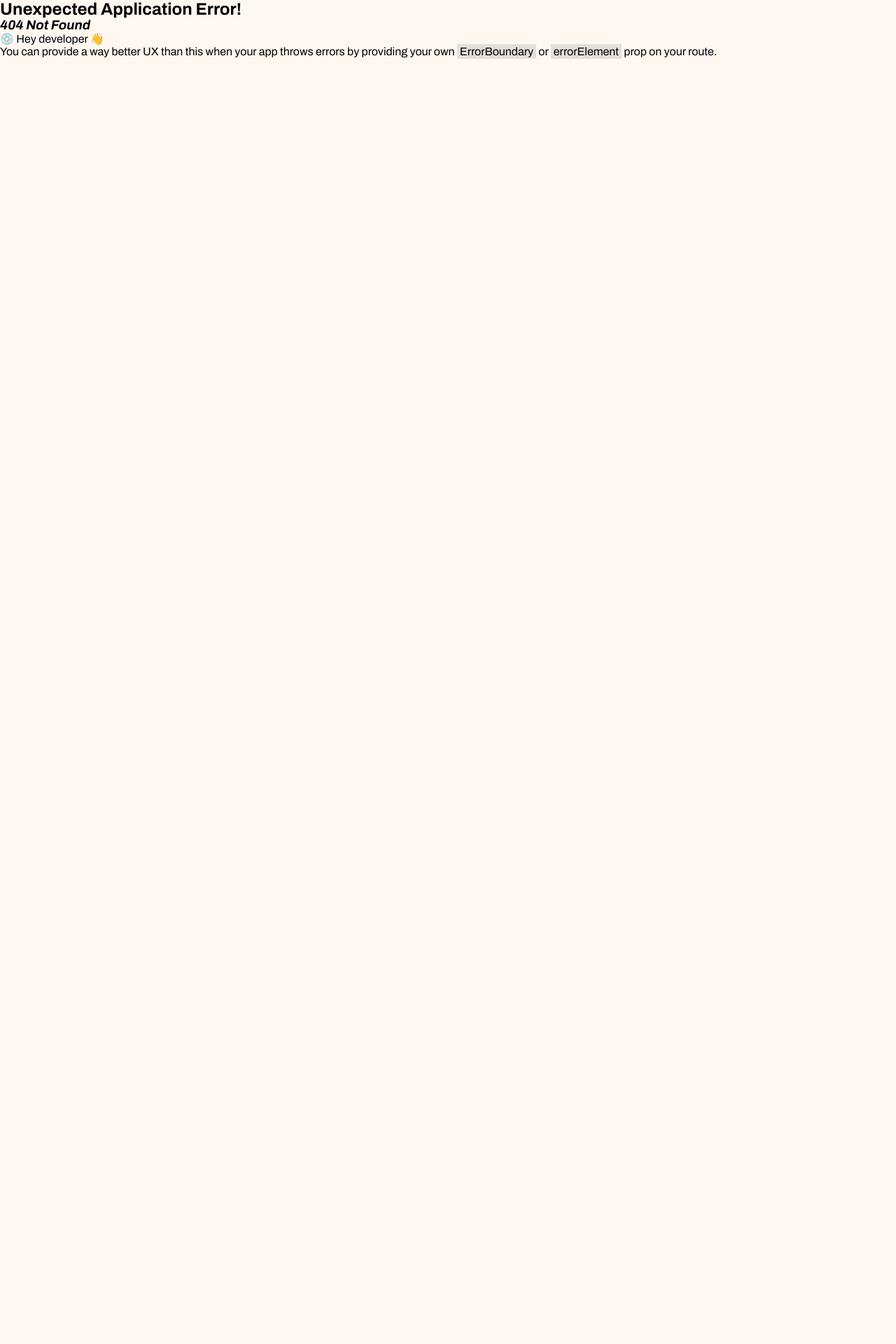
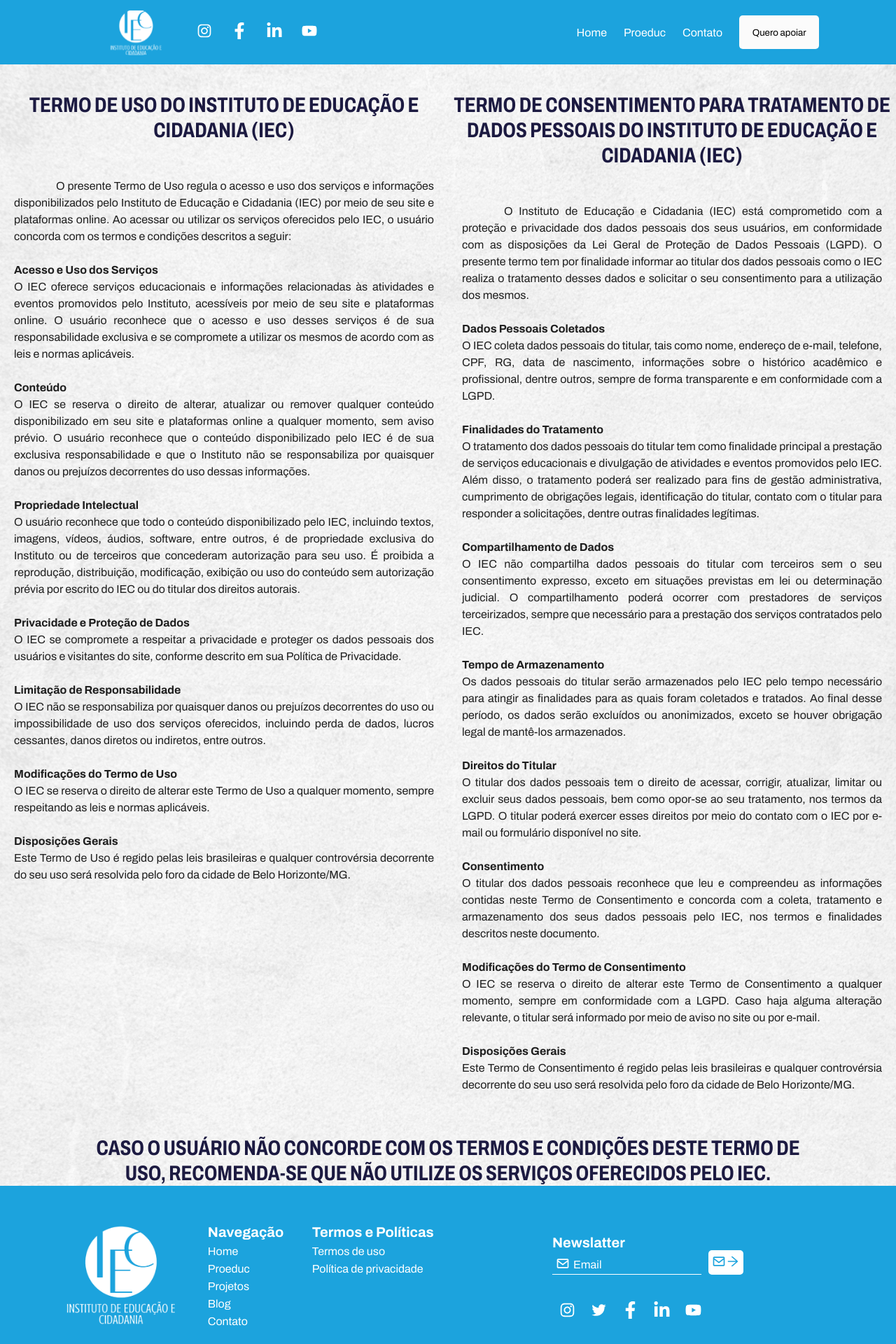
Before and after one commit to marcos-px/iec-brasil, a React (Vite) app: page /termosdeuso in a window 1280 px wide. Before the commit this address had no page. Shown: the top 1920 px of the page at 70% size. Before the commit the page ends 800 px from the top, so only its background shows below. Built offline with nearby package versions, Linux system fonts and the light colour scheme.

Commit message:
initial "termos de uso"

```diff
--- a/src/components/Footer/index.tsx
+++ b/src/components/Footer/index.tsx
@@ -44,7 +44,7 @@
             <h3>Termos e Políticas</h3>
             <ul>
               <li>
-                <Link to={""}>Termos de uso</Link>
+                <Link target={"_blank"} to={"/termosdeuso"}>Termos de uso</Link>
               </li>
               <li>
                 <Link to={""}>Política de privacidade</Link>
--- /dev/null
+++ b/src/pages/terms/style.ts
@@ -0,0 +1,45 @@
+import styled from "styled-components";
+import bg2 from '../../assets/hero-bottom.png';
+
+export const TermoDeUso = styled.section`
+margin-top:-5px;
+height: 100%;
+background-image: url(${bg2});
+background-size: contain;
+
+
+h2{
+  margin: 0 auto;
+  font-family: 'Archivo-Condensed';
+  font-style: normal;
+  font-weight: 700;
+  font-size: 30px;
+  line-height: 120%;
+  text-align: center;
+  text-transform: uppercase;
+  color: var(--hover);
+  padding-top: 40px;
+  max-width: 1064px;
+}
+
+.content{
+  display:flex;
+  margin-top: 5px;
+
+
+  p{
+    max-width: 630px;
+    color: var(--heavy);
+    line-height: 150%;
+    padding-top:30px;
+    margin:20px;
+    text-indent: 10%;
+    text-align:justify;
+
+    }
+  }
+  .termo{
+    width:50%;
+
+  }
+`
--- /dev/null
+++ b/src/pages/terms/termosDeUso.tsx
@@ -0,0 +1,79 @@
+import {TermoDeUso} from "./style";
+
+import {Header} from "../../components/Header/";
+import Footer from "../../components/Footer/index";
+
+
+function TermosDeUso(){
+
+return (<>
+<Header/>
+<TermoDeUso>
+    <div className="content">
+        <div className="termo">
+            <h2>Termo de Uso do Instituto de Educação e Cidadania (IEC)</h2>
+            <p>
+            O presente Termo de Uso regula o acesso e uso dos serviços e informações disponibilizados pelo Instituto de Educação e Cidadania (IEC) por meio de seu site e plataformas online. Ao acessar ou utilizar os serviços oferecidos pelo IEC, o usuário concorda com os termos e condições descritos a seguir:<br/>
+            <br/>
+            <strong>Acesso e Uso dos Serviços<br/></strong>
+            O IEC oferece serviços educacionais e informações relacionadas às atividades e eventos promovidos pelo Instituto, acessíveis por meio de seu site e plataformas online. O usuário reconhece que o acesso e uso desses serviços é de sua responsabilidade exclusiva e se compromete a utilizar os mesmos de acordo com as leis e normas aplicáveis.<br/>
+            <br/>
+            <strong>Conteúdo</strong><br/>
+            O IEC se reserva o direito de alterar, atualizar ou remover qualquer conteúdo disponibilizado em seu site e plataformas online a qualquer momento, sem aviso prévio. O usuário reconhece que o conteúdo disponibilizado pelo IEC é de sua exclusiva responsabilidade e que o Instituto não se responsabiliza por quaisquer danos ou prejuízos decorrentes do uso dessas informações.<br/>
+            <br/>
+            <strong>Propriedade Intelectual<br/></strong>
+            O usuário reconhece que todo o conteúdo disponibilizado pelo IEC, incluindo textos, imagens, vídeos, áudios, software, entre outros, é de propriedade exclusiva do Instituto ou de terceiros que concederam autorização para seu uso. É proibida a reprodução, distribuição, modificação, exibição ou uso do conteúdo sem autorização prévia por escrito do IEC ou do titular dos direitos autorais.<br/>
+            <br/>
+            <strong>Privacidade e Proteção de Dados<br/></strong>
+            O IEC se compromete a respeitar a privacidade e proteger os dados pessoais dos usuários e visitantes do site, conforme descrito em sua Política de Privacidade.<br/>
+            <br/>
+            <strong>Limitação de Responsabilidade<br/></strong>
+            O IEC não se responsabiliza por quaisquer danos ou prejuízos decorrentes do uso ou impossibilidade de uso dos serviços oferecidos, incluindo perda de dados, lucros cessantes, danos diretos ou indiretos, entre outros.<br/>
+            <br/>
+            <strong>Modificações do Termo de Uso<br/></strong>
+            O IEC se reserva o direito de alterar este Termo de Uso a qualquer momento, sempre respeitando as leis e normas aplicáveis.<br/>
+            <br/>
+            <strong>Disposições Gerais<br/></strong>
+            Este Termo de Uso é regido pelas leis brasileiras e qualquer controvérsia decorrente do seu uso será resolvida pelo foro da cidade de Belo Horizonte/MG.<br/>
+            <br/>
+            </p>
+        </div>
+
+        <div className="termo">
+            <h2>Termo de Consentimento para Tratamento de Dados Pessoais do Instituto de Educação e Cidadania (IEC)</h2>
+            <p>
+            O Instituto de Educação e Cidadania (IEC) está comprometido com a proteção e privacidade dos dados pessoais dos seus usuários, em conformidade com as disposições da Lei Geral de Proteção de Dados Pessoais (LGPD). O presente termo tem por finalidade informar ao titular dos dados pessoais como o IEC realiza o tratamento desses dados e solicitar o seu consentimento para a utilização dos mesmos.<br/>
+            <br/>
+            <strong>Dados Pessoais Coletados<br/></strong>
+            O IEC coleta dados pessoais do titular, tais como nome, endereço de e-mail, telefone, CPF, RG, data de nascimento, informações sobre o histórico acadêmico e profissional, dentre outros, sempre de forma transparente e em conformidade com a LGPD.<br/>
+            <br/>
+            <strong>Finalidades do Tratamento<br/></strong>
+            O tratamento dos dados pessoais do titular tem como finalidade principal a prestação de serviços educacionais e divulgação de atividades e eventos promovidos pelo IEC. Além disso, o tratamento poderá ser realizado para fins de gestão administrativa, cumprimento de obrigações legais, identificação do titular, contato com o titular para responder a solicitações, dentre outras finalidades legítimas.<br/>
+            <br/>
+            <strong>Compartilhamento de Dados<br/></strong>
+            O IEC não compartilha dados pessoais do titular com terceiros sem o seu consentimento expresso, exceto em situações previstas em lei ou determinação judicial. O compartilhamento poderá ocorrer com prestadores de serviços terceirizados, sempre que necessário para a prestação dos serviços contratados pelo IEC.<br/>
+            <br/>
+            <strong>Tempo de Armazenamento<br/></strong>
+            Os dados pessoais do titular serão armazenados pelo IEC pelo tempo necessário para atingir as finalidades para as quais foram coletados e tratados. Ao final desse período, os dados serão excluídos ou anonimizados, exceto se houver obrigação legal de mantê-los armazenados.<br/>
+            <br/>
+            <strong>Direitos do Titular<br/></strong>
+            O titular dos dados pessoais tem o direito de acessar, corrigir, atualizar, limitar ou excluir seus dados pessoais, bem como opor-se ao seu tratamento, nos termos da LGPD. O titular poderá exercer esses direitos por meio do contato com o IEC por e-mail ou formulário disponível no site.<br/>
+            <br/>
+            <strong>Consentimento<br/></strong>
+            O titular dos dados pessoais reconhece que leu e compreendeu as informações contidas neste Termo de Consentimento e concorda com a coleta, tratamento e armazenamento dos seus dados pessoais pelo IEC, nos termos e finalidades descritos neste documento.<br/>
+            <br/>
+            <strong>Modificações do Termo de Consentimento<br/></strong>
+            O IEC se reserva o direito de alterar este Termo de Consentimento a qualquer momento, sempre em conformidade com a LGPD. Caso haja alguma alteração relevante, o titular será informado por meio de aviso no site ou por e-mail.<br/>
+            <br/>
+            <strong>Disposições Gerais<br/></strong>
+            Este Termo de Consentimento é regido pelas leis brasileiras e qualquer controvérsia decorrente do seu uso será resolvida pelo foro da cidade de Belo Horizonte/MG.<br/>
+            </p>
+        </div>
+    </div>
+    <h2>Caso o usuário não concorde com os termos e condições deste Termo de Uso, recomenda-se que não utilize os serviços oferecidos pelo IEC.</h2>
+</TermoDeUso>
+<Footer/>
+</>);
+}
+
+export default TermosDeUso;
```
Also changed, not shown: src/router/index.tsx (+7 -0 lines).
